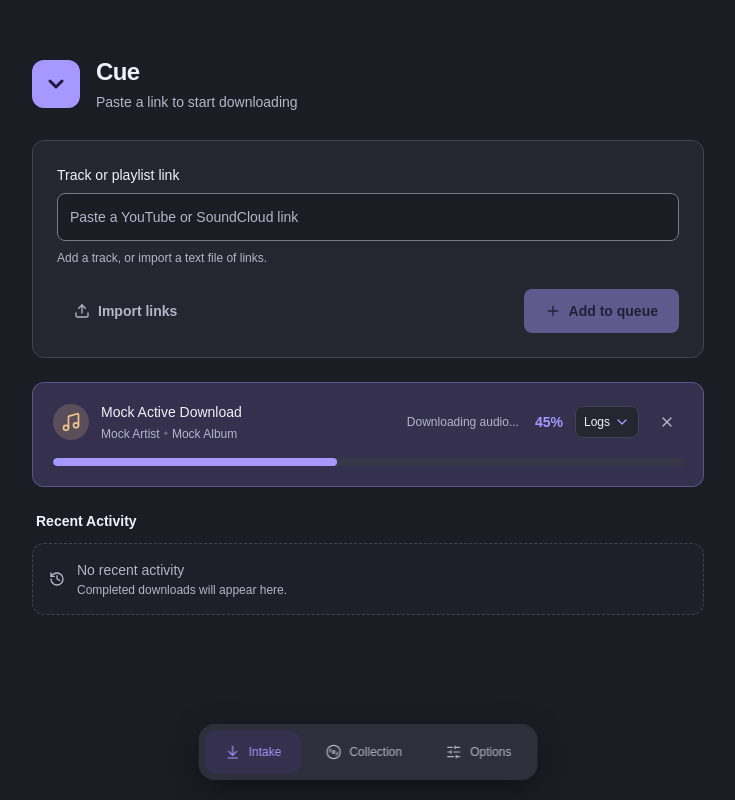
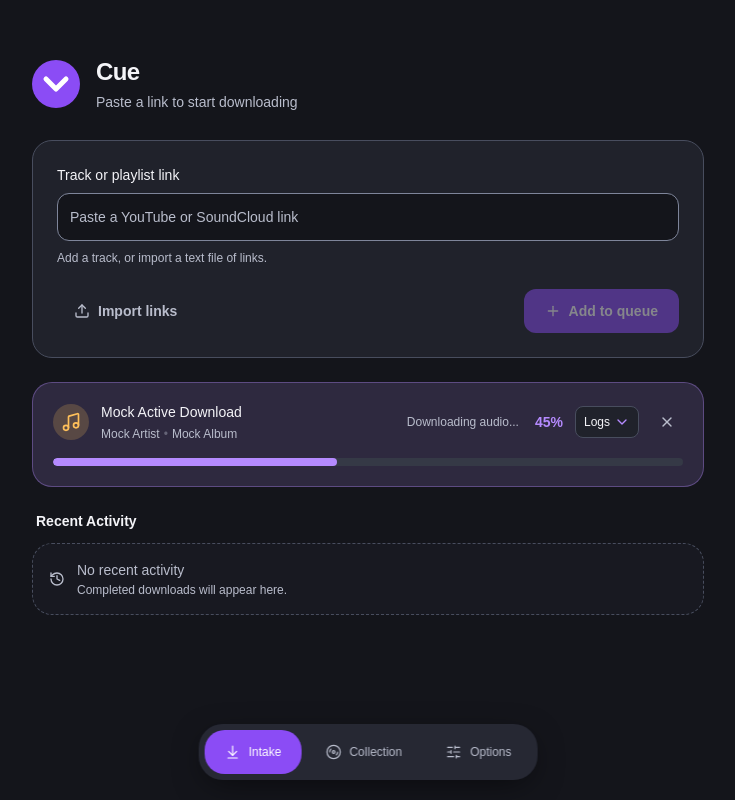
Before and after one commit to sousandrei/cue, a React (Vite) app: page / in a window 1280 px wide. Shown: the whole page, without its empty margins (272-1007 px from the left). Built offline with nearby package versions, Linux system fonts and the light colour scheme.

Commit message:
feat(ui): balance vibrant accents with neutral ink surfaces

```diff
--- a/src/components/logo/logo.tsx
+++ b/src/components/logo/logo.tsx
@@ -8,7 +8,7 @@ export function Logo() {
 			variants={scaleIn}
 			initial="hidden"
 			animate="visible"
-			className="relative flex size-12 shrink-0 items-center justify-center rounded-xl bg-primary text-primary-foreground"
+			className="relative flex size-12 shrink-0 items-center justify-center rounded-full bg-primary-strong text-primary-strong-foreground"
 			whileHover={{ rotate: -6, scale: 1.05 }}
 			whileTap={{ scale: 0.95 }}
 		>
@@ -22,7 +22,7 @@ export function Logo() {
 				strokeWidth="3"
 				strokeLinecap="round"
 				strokeLinejoin="round"
-				className="size-6"
+				className="size-10"
 				aria-hidden="true"
 			>
 				<path d="m6 9 6 6 6-6" />
--- a/src/components/navigation/navigation.tsx
+++ b/src/components/navigation/navigation.tsx
@@ -42,7 +42,7 @@ export function FloatingDock() {
 							className={cn(
 								"group relative isolate flex min-h-11 items-center justify-center gap-2 rounded-xl px-3 py-2 text-xs font-medium transition-colors duration-150 focus-visible:outline-2 focus-visible:outline-ring focus-visible:outline-offset-2 sm:px-5",
 								isActive
-									? "text-primary"
+									? "text-primary-strong-foreground"
 									: "text-muted-foreground hover:text-foreground",
 							)}
 						>
@@ -57,7 +57,7 @@ export function FloatingDock() {
 							{isActive && (
 								<motion.span
 									layoutId="cue-navigation"
-									className="absolute inset-0 -z-10 rounded-xl bg-primary-subtle"
+									className="absolute inset-0 -z-10 rounded-xl bg-primary-strong"
 									transition={{ type: "spring", stiffness: 420, damping: 32 }}
 								/>
 							)}
--- a/src/components/ui/button/button.tsx
+++ b/src/components/ui/button/button.tsx
@@ -11,7 +11,7 @@ const buttonVariants = cva(
 		variants: {
 			variant: {
 				default:
-					"bg-primary border-transparent text-primary-foreground hover:bg-[#b8acff] active:bg-[#9584f0]",
+					"bg-primary-strong border-transparent text-primary-strong-foreground hover:bg-primary-hover active:bg-primary-active",
 				outline:
 					"bg-surface-raised border-border text-foreground hover:bg-muted hover:border-muted-foreground/50",
 				ghost:
--- a/src/root.css
+++ b/src/root.css
@@ -10,6 +10,10 @@
 	--color-muted-foreground: var(--muted-foreground);
 	--color-primary: var(--primary);
 	--color-primary-foreground: var(--primary-foreground);
+	--color-primary-strong: var(--primary-strong);
+	--color-primary-strong-foreground: var(--primary-strong-foreground);
+	--color-primary-hover: var(--primary-hover);
+	--color-primary-active: var(--primary-active);
 	--color-accent-warm: var(--accent-warm);
 	--color-accent-cool: var(--accent-cool);
 	--color-destructive: var(--destructive);
@@ -21,31 +25,39 @@
 	--color-primary-subtle: var(--primary-subtle);
 	--radius-sm: 0.375rem;
 	--radius-md: 0.5rem;
-	--radius: var(--radius);
-	--radius-lg: 0.5rem;
+	/* Controls 12px; panels 20px; dialogs 24px. Circles belong to the mark,
+	   compact badges, status indicators, and continuous controls. */
+	--radius-lg: 0.75rem;
+	--radius-xl: 1.25rem;
+	--radius-2xl: 1.5rem;
 	--font-sans: "Inter Variable", sans-serif;
 }
 
 :root {
-	--radius: 0.75rem;
 	color-scheme: dark;
-	--background: #1b1c24;
-	--foreground: #f2f0fa;
-	--card: #252630;
-	--card-foreground: #f2f0fa;
-	--surface-raised: #30313e;
-	--muted: #373847;
-	--muted-foreground: #b6b5c9;
-	--primary: #a798ff;
-	--primary-foreground: #211840;
-	--primary-subtle: #34304d;
-	--accent-warm: #efc58c;
-	--accent-cool: #85dcc4;
-	--destructive: #ff9eae;
-	--destructive-foreground: #3d1420;
-	--border: #424351;
-	--input: #797987;
-	--ring: #baadff;
+	/* Neutral ink surfaces let the violet, mint, and amber carry the color. */
+	--background: #14151b;
+	--foreground: #f4f4f8;
+	--card: #20222b;
+	--card-foreground: #f4f4f8;
+	--surface-raised: #272a35;
+	--muted: #353946;
+	--muted-foreground: #b9bdcc;
+	--primary: #b58aff;
+	--primary-foreground: #200c39;
+	/* Solid violet anchors the identity; lighter violet stays legible as text. */
+	--primary-strong: #8b4cf5;
+	--primary-strong-foreground: #ffffff;
+	--primary-hover: #6d28d9;
+	--primary-active: #5b21b6;
+	--primary-subtle: #2e293f;
+	--accent-warm: #ffc05a;
+	--accent-cool: #36e2b4;
+	--destructive: #ff7097;
+	--destructive-foreground: #350d20;
+	--border: #484d5e;
+	--input: #7e859a;
+	--ring: #dbc6ff;
 	--ease-out: cubic-bezier(0.16, 1, 0.3, 1);
 	--duration-fast: 140ms;
 	--duration-normal: 240ms;
--- a/src/stories/Studio.tsx
+++ b/src/stories/Studio.tsx
@@ -8,6 +8,7 @@ import {
 	SlidersHorizontal,
 } from "lucide-react";
 import { useState } from "react";
+import { Logo } from "@/components/logo";
 import { Badge } from "@/components/ui/badge";
 import { Button } from "@/components/ui/button";
 import {
@@ -40,9 +41,7 @@ export function Studio() {
 				<div className="mx-auto max-w-6xl">
 					<header className="mb-9 flex flex-wrap items-center justify-between gap-5">
 						<div className="flex items-center gap-4">
-							<span className="flex size-12 items-center justify-center rounded-xl bg-primary text-primary-foreground">
-								<Disc3 className="size-7" />
-							</span>
+							<Logo />
 							<div>
 								<h1 className="text-2xl font-semibold tracking-tight">
 									Component studio
@@ -191,14 +190,15 @@ export function Studio() {
 							<CardHeader>
 								<CardTitle>A familiar place to land.</CardTitle>
 								<CardDescription>
-									Charcoal layers. Lavender focus. A distinctly Cue rhythm.
+									Ink layers. Electric violet. A circular mark with room to
+									breathe.
 								</CardDescription>
 							</CardHeader>
 							<CardContent>
 								<div className="flex flex-wrap gap-2 rounded-xl bg-background p-2">
 									<Button
 										variant="ghost"
-										className="flex-1 bg-primary-subtle text-primary"
+										className="flex-1 bg-primary-strong text-primary-strong-foreground"
 									>
 										<ArrowDownToLine />
 										Intake
```
